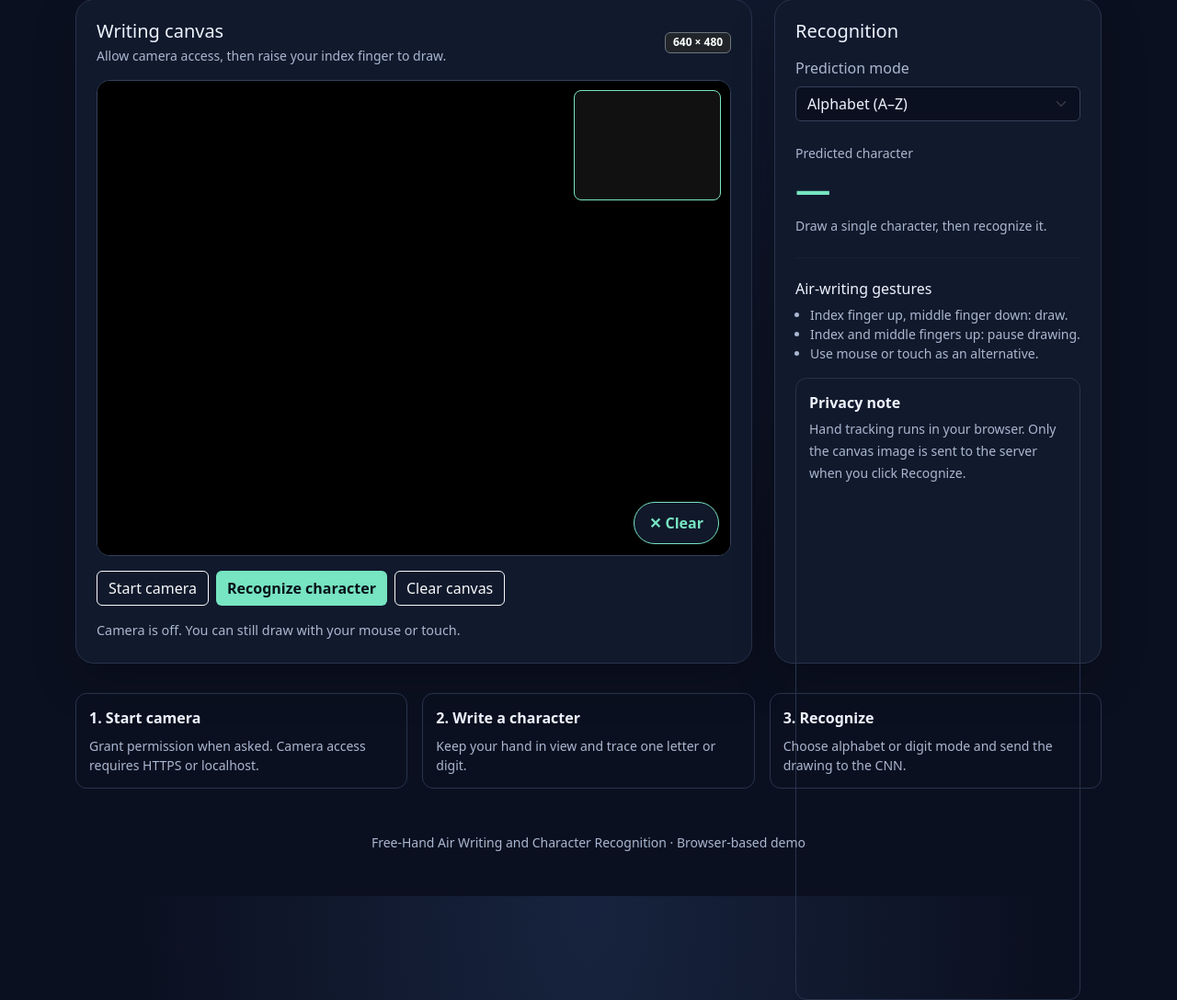
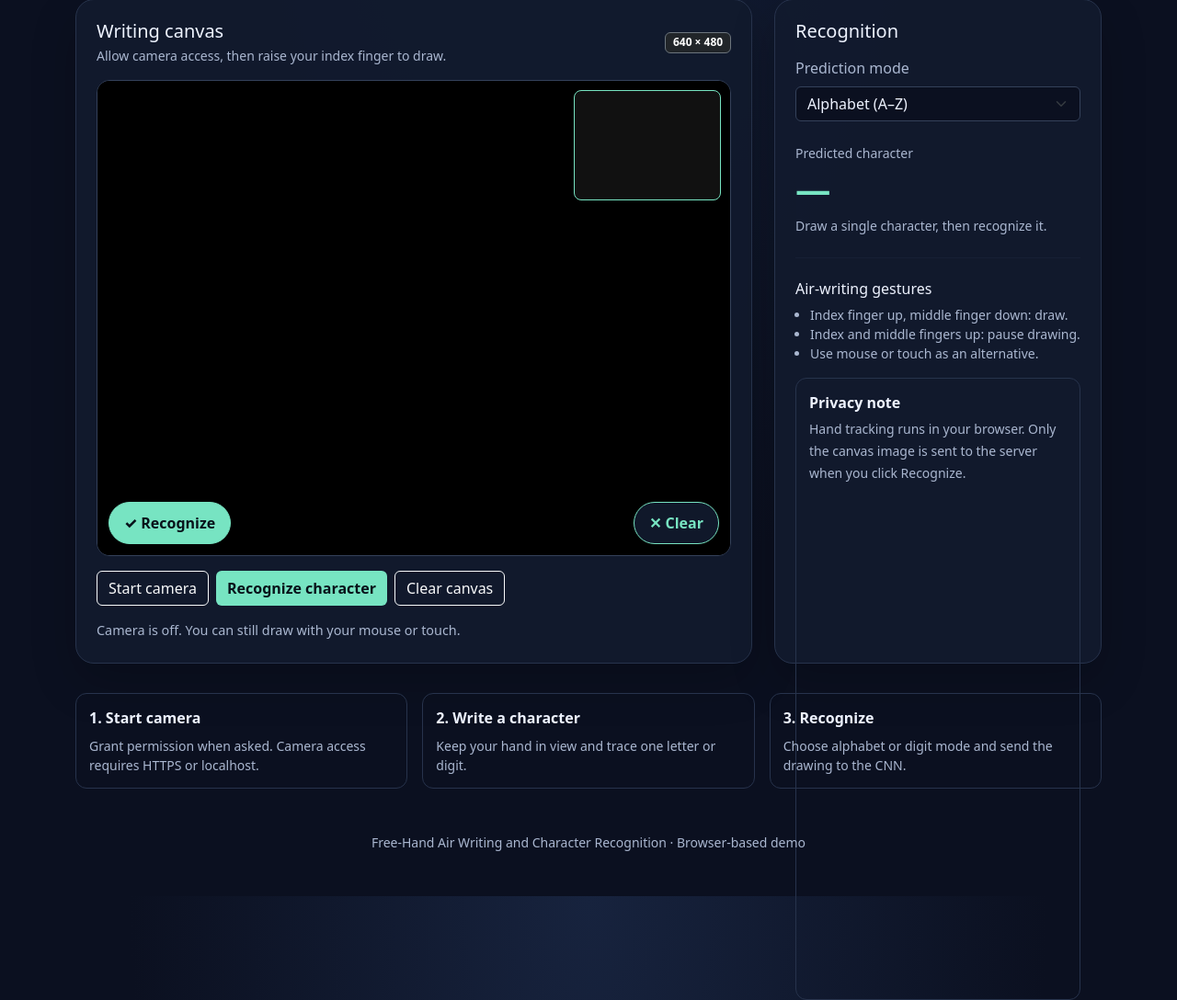
Before and after one commit to tharuni2503/Free-Hand-Air-Writing-and-Character-Recognition, a Flask app: page / in a window 1280 px wide. Shown: the part 376-1464 px from the top of the page at 92% size. Run offline with Flask 3, Linux system fonts and the light colour scheme; some libraries are stand-ins or nearby versions.

Commit message:
Add on-canvas gesture recognition button

```diff
--- a/templates/index.html
+++ b/templates/index.html
@@ -11,7 +11,7 @@ body{background:radial-gradient(ellipse at top,#17233e 0,#0b1020 55%);color:#eef
 .panel{background:#121a2def;border:1px solid var(--line);border-radius:20px;padding:22px;box-shadow:0 20px 50px #0003}
 .writing-area{position:relative;background:#05070c;border:1px solid #34415a;border-radius:14px;overflow:hidden;touch-action:none}
 #camera,#drawCanvas{display:block;width:100%;height:auto;aspect-ratio:4/3;object-fit:contain}
-#camera{position:absolute;z-index:2;right:10px;top:10px;width:160px;height:120px;opacity:1;transform:scaleX(-1);border:1px solid #77e4c2;border-radius:8px;background:#111;pointer-events:none}#drawCanvas{position:relative;cursor:crosshair}.canvas-clear-btn{position:absolute;z-index:5;right:12px;bottom:12px;min-height:44px;padding:10px 16px;border:1px solid #77e4c2;border-radius:999px;background:#121a2dee;color:#77e4c2;font-weight:700;touch-action:manipulation}.canvas-clear-btn:active,.canvas-clear-btn.gesture-hover{background:#77e4c2;color:#08121a;box-shadow:0 0 0 5px #77e4c255}
+#camera{position:absolute;z-index:2;right:10px;top:10px;width:160px;height:120px;opacity:1;transform:scaleX(-1);border:1px solid #77e4c2;border-radius:8px;background:#111;pointer-events:none}#drawCanvas{position:relative;cursor:crosshair}.canvas-clear-btn{position:absolute;z-index:5;right:12px;bottom:12px;min-height:44px;padding:10px 16px;border:1px solid #77e4c2;border-radius:999px;background:#121a2dee;color:#77e4c2;font-weight:700;touch-action:manipulation}.canvas-clear-btn:active,.canvas-clear-btn.gesture-hover{background:#77e4c2;color:#08121a;box-shadow:0 0 0 5px #77e4c255}.canvas-recognize-btn{position:absolute;z-index:5;left:12px;bottom:12px;min-height:44px;padding:10px 16px;border:1px solid #77e4c2;border-radius:999px;background:#77e4c2;color:#08121a;font-weight:800;touch-action:manipulation}.canvas-recognize-btn.gesture-hover{box-shadow:0 0 0 5px #77e4c255;filter:brightness(1.15)}
 .btn-accent{background:var(--accent);color:#08121a;border:0;font-weight:700}.btn-accent:hover{background:#a0f5dd;color:#08121a}
 .form-select{background-color:#0b1020;color:#eef3ff;border-color:#34415a}.result{font-size:2.4rem;font-weight:800;color:var(--accent);min-height:3rem}.muted{color:#aab7d0}.status{font-size:.9rem;min-height:1.5rem}
 .tip{border:1px solid var(--line);border-radius:12px;padding:14px;height:100%}@media(max-width:767px){.hero{padding-top:30px}.panel{padding:15px}}
@@ -20,7 +20,7 @@ body{background:radial-gradient(ellipse at top,#17233e 0,#0b1020 55%);color:#eef
 <main class="container pb-5">
 <section class="hero text-center"><div class="eyebrow mb-3">Touch-free writing, made interactive</div><h1 class="display-5 fw-bold">Write in the air.<br><span style="color:var(--accent)">Recognize the character.</span></h1><p class="lead muted mx-auto mt-3" style="max-width:760px">Use your index finger in front of your camera, or draw with your mouse or touch screen. Your strokes are sent to the existing CNN model for prediction.</p></section>
 <div class="row g-4"><div class="col-lg-8"><section class="panel"><div class="d-flex flex-wrap gap-3 justify-content-between align-items-center mb-3"><div><h2 class="h5 mb-1">Writing canvas</h2><div class="muted small">Allow camera access, then raise your index finger to draw.</div></div><span class="badge text-bg-dark border border-secondary">640 × 480</span></div>
-<div class="writing-area"><video id="camera" autoplay playsinline muted></video><canvas id="drawCanvas" width="640" height="480" aria-label="Air writing canvas"></canvas><button id="clearOverlayBtn" class="canvas-clear-btn" type="button" aria-label="Clear writing canvas">✕ Clear</button></div>
+<div class="writing-area"><video id="camera" autoplay playsinline muted></video><canvas id="drawCanvas" width="640" height="480" aria-label="Air writing canvas"></canvas><button id="recognizeOverlayBtn" class="canvas-recognize-btn" type="button" aria-label="Recognize character">✓ Recognize</button><button id="clearOverlayBtn" class="canvas-clear-btn" type="button" aria-label="Clear writing canvas">✕ Clear</button></div>
 <div class="d-flex flex-wrap gap-2 mt-3"><button id="cameraBtn" class="btn btn-outline-light">Start camera</button><button id="recognizeBtn" class="btn btn-accent">Recognize character</button><button id="clearBtn" class="btn btn-outline-light">Clear canvas</button></div><div id="status" class="status muted mt-3" role="status">Camera is off. You can still draw with your mouse or touch.</div></section></div>
 <div class="col-lg-4"><section class="panel h-100"><h2 class="h5">Recognition</h2><label for="mode" class="form-label muted mt-2">Prediction mode</label><select id="mode" class="form-select"><option value="alphabet">Alphabet (A–Z)</option><option value="number">Digit (0–9)</option></select><div class="mt-4 muted small">Predicted character</div><div id="result" class="result" aria-live="polite">—</div><div id="confidence" class="muted small">Draw a single character, then recognize it.</div><hr style="border-color:var(--line)" class="my-4"><h3 class="h6">Air-writing gestures</h3><ul class="muted small ps-3"><li>Index finger up, middle finger down: draw.</li><li>Index and middle fingers up: pause drawing.</li><li>Use mouse or touch as an alternative.</li></ul><div class="tip mt-3"><strong class="d-block mb-1">Privacy note</strong><span class="muted small">Hand tracking runs in your browser. Only the canvas image is sent to the server when you click Recognize.</span></div></section></div></div>
 <section class="row g-3 mt-3"><div class="col-md-4"><div class="tip"><strong>1. Start camera</strong><p class="muted small mb-0 mt-2">Grant permission when asked. Camera access requires HTTPS or localhost.</p></div></div><div class="col-md-4"><div class="tip"><strong>2. Write a character</strong><p class="muted small mb-0 mt-2">Keep your hand in view and trace one letter or digit.</p></div></div><div class="col-md-4"><div class="tip"><strong>3. Recognize</strong><p class="muted small mb-0 mt-2">Choose alphabet or digit mode and send the drawing to the CNN.</p></div></div></section>
```
